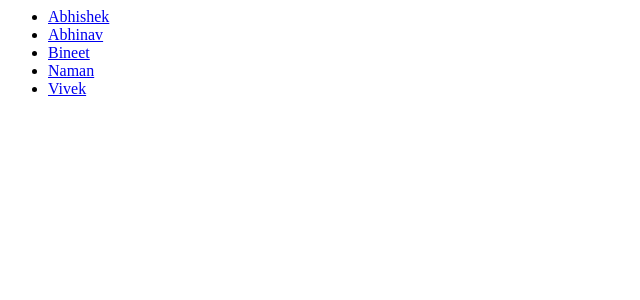
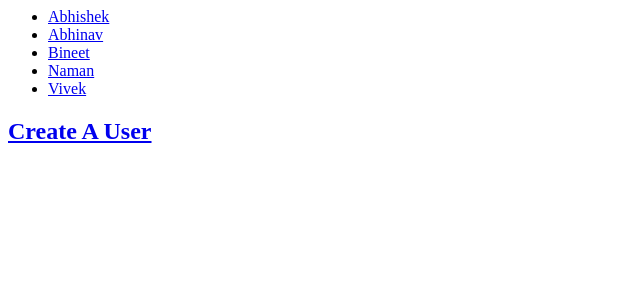
Before and after one commit to AbhishekSaroch123/project-2, a Django app: page /project2/ in a window 1280 px wide. Shown: the top 300 px of the page, without its empty margins (0-640 px from the left). Run offline with Django 4.2, Linux system fonts and the light colour scheme; data comes from the database, SQL or seed files in the repository; both versions use the stored data as it was after the commit.

Commit message:
Created Forms

```diff
--- a/project2/templates/project2/index.html
+++ b/project2/templates/project2/index.html
@@ -7,6 +7,7 @@
         <li> <a href="{% url 'project2:user-information' user.id %}">{{ user.name }}</a></li>
     {% endfor %}
     </ul>
+    <h2> <a href="{% url 'project2:create-user'  %}">Create A User</a></h2>
 {% else %}
     <p>No Users are available.</p>
-{% endif %}
+    {% endif %}
--- a/project2/urls.py
+++ b/project2/urls.py
@@ -1,9 +1,9 @@
 from django.urls import path
-
 from . import views
 app_name = "project2"
 
 urlpatterns = [
     path("", views.IndexView.as_view(), name="index"),
     path('user/<int:pk>/', views.UserInformationView.as_view(), name='user-information'),
+    path('create_user/', views.create_user, name='create-user'),
 ]
--- a/project2/views.py
+++ b/project2/views.py
@@ -1,13 +1,22 @@
 from django.http import HttpResponse
 from django.views import generic
 from .models import *
-from django.shortcuts import render
+from django.http import HttpResponseRedirect
+from django.shortcuts import render,get_object_or_404
+from django.urls import reverse
+from django.views import generic
+from django.utils import timezone
+from django.shortcuts import render, redirect
+from .models import User
+from .forms import UserCreationForm
+
+
+
 class IndexView(generic.ListView):
     template_name = "project2/index.html"
     context_object_name = "latest_users_list"
 
     def get_queryset(self):
-
         return User.objects.all()
 
 class UserInformationView(generic.DetailView):
@@ -18,7 +27,6 @@ class UserInformationView(generic.DetailView):
     def get_context_data(self, **kwargs):
         context = super().get_context_data(**kwargs)
         user = self.get_object()  # Get the user object
-
         # Retrieve data from related models and add it to the context
         context['analytics'] = Analytics.objects.filter(user=user).first()
         context['resources'] = Resources.objects.filter(user=user)
@@ -29,3 +37,27 @@ class UserInformationView(generic.DetailView):
         context['people_you_may_know'] = PeopleYouMayKnow.objects.filter(user=user)
 
         return context
+
+
+
+# def create_user(request):
+#          if request.method == 'POST':
+#           form = UserCreationForm(request.POST)
+#           if form.is_valid():
+#            form.save()  # Save the user data to the database
+#            return redirect('project2:index')  # Redirect to the index page after user creation
+#          else:
+#           form = UserCreationForm()
+
+#          return render(request, 'project2/create_user.html', {'form': form})
+
+def create_user(request):
+         if request.method == 'POST':
+          form = UserCreationForm(request.POST)
+          if form.is_valid():
+           form.save()  # Save the user data to the database
+           return redirect('project2:index')  # Redirect to the index page after user creation
+         else:
+          form = UserCreationForm()
+
+         return render(request, 'project2/create_user.html', {'form': form})
```
Also changed, not shown: project2/forms.py (added, +8 -0 lines), project2/templates/project2/create_user.html (added, +16 -0 lines), db.sqlite3.
